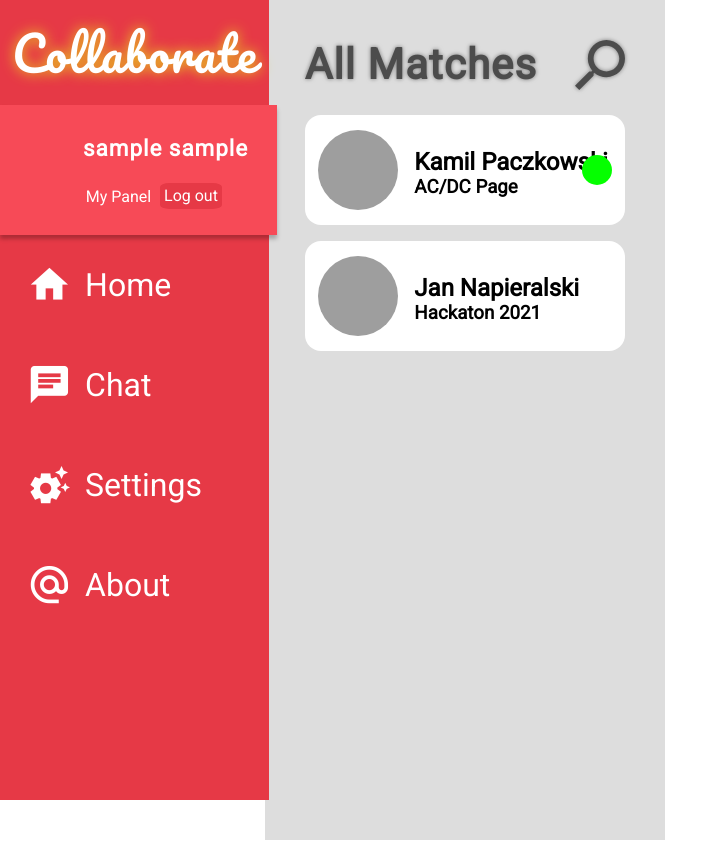
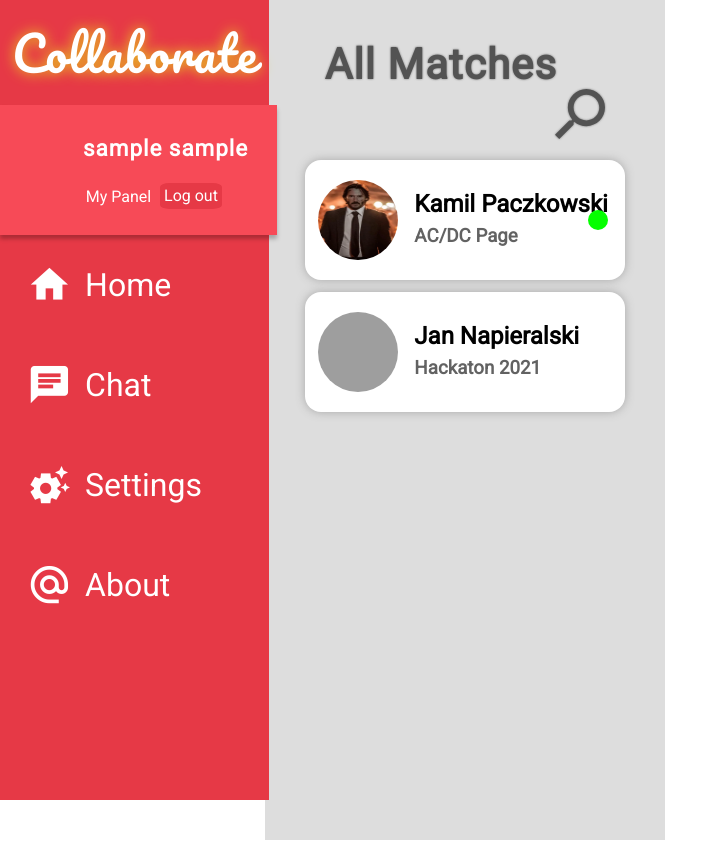
Before and after one commit to stepkos/collaborate-app, a PHP site: page /collaborate/chat in a window 1280 px wide. Shown: the whole page, without its empty margins (0-728 px from the left). Run offline with PHP 8.4, Linux system fonts and the light colour scheme; the visitor is signed in with stand-in values (Sample User, id 1); grey boxes are pictures that could not be loaded.

Commit message:
chat update

```diff
--- a/static/css/chat.css
+++ b/static/css/chat.css
@@ -16,18 +16,18 @@ main>section {
     height: 95vh;
     background-color: #DDD;
     padding: 5vh 5vh;
+    overflow-y: auto;
 }
 
 .left header {
-    /* padding-top: 50px; */
-    /* height: 50px; */
+    padding: 0 20px;
     font-weight: 400;
     letter-spacing: 1px;
 }
 
 .left header>div {
     font-size: 36px;
-    filter: drop-shadow(0 0 2px rgb(110, 110, 110)) contrast(0.4);
+    filter: drop-shadow(0 0 1px rgb(110, 110, 110)) contrast(0.35);
 }
 
 .left header>div img {
@@ -38,11 +38,17 @@ main>section {
 .person {
     width: 23vw;
     height: 80px;
-    padding: 15px 1vw;
+    padding: 20px 1vw;
     border-radius: 2vh;
     background-color: white;
     position: relative;
-    margin-top: 2vh;
+    margin-top: 1.5vh;
+    box-shadow: 0 0 10px 0 rgb(168, 168, 168);
+    cursor: pointer;
+}
+
+.person:hover {
+    box-shadow: 0 0 15px 0 rgb(68, 68, 68);
 }
 
 .person>div {
@@ -51,8 +57,16 @@ main>section {
 
 .info {
     height: 80px;
-    transform: translateY(-17px);
+    transform: translateY(-18px);
     margin-left: 1vw;
+}
+
+.info h2 {
+    margin-bottom: 7px;
+}
+
+.info h3 {
+    color: rgb(98, 98, 98);
 }
 
 .person img {
@@ -66,10 +80,10 @@ main>section {
 
 .person .owner {
     position: absolute;
-    right: 1vw;
-    width: 30px;
-    height: 30px;
-    margin: 25px 0;
+    right: 1.3vw;
+    width: 20px;
+    height: 20px;
+    margin: 30px 0;
     border-radius: 50%;
     background-color: #05FF00;
 }
--- a/views/chatView.php
+++ b/views/chatView.php
@@ -36,7 +36,7 @@
                     <div class="person">
 
                         <div>
-                            <img src="static\images\john.jpg" alt="profile picture">
+                            <img src="static\images\john.png" alt="profile picture">
                         </div>
 
                         <div class="info">
```
